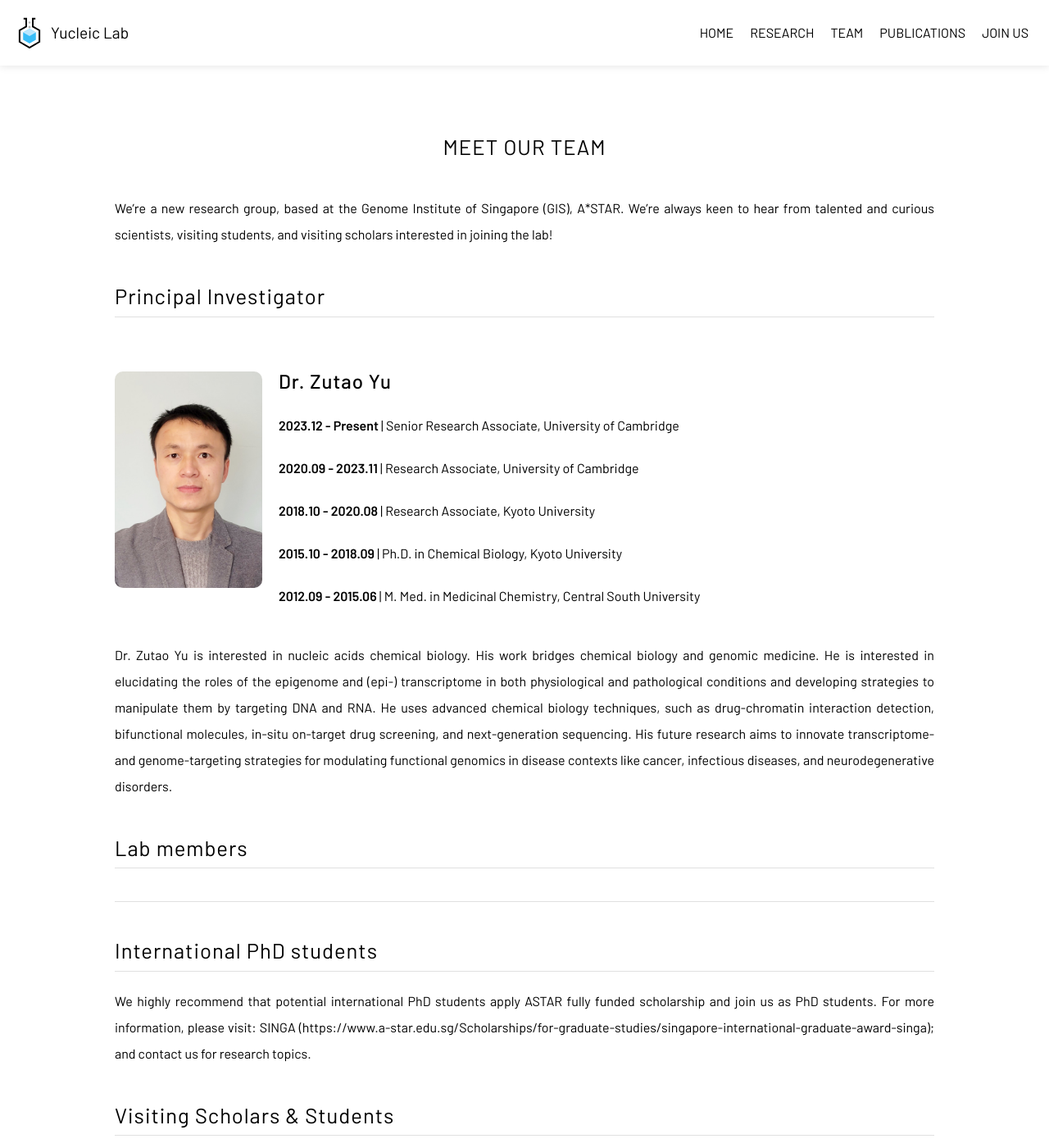
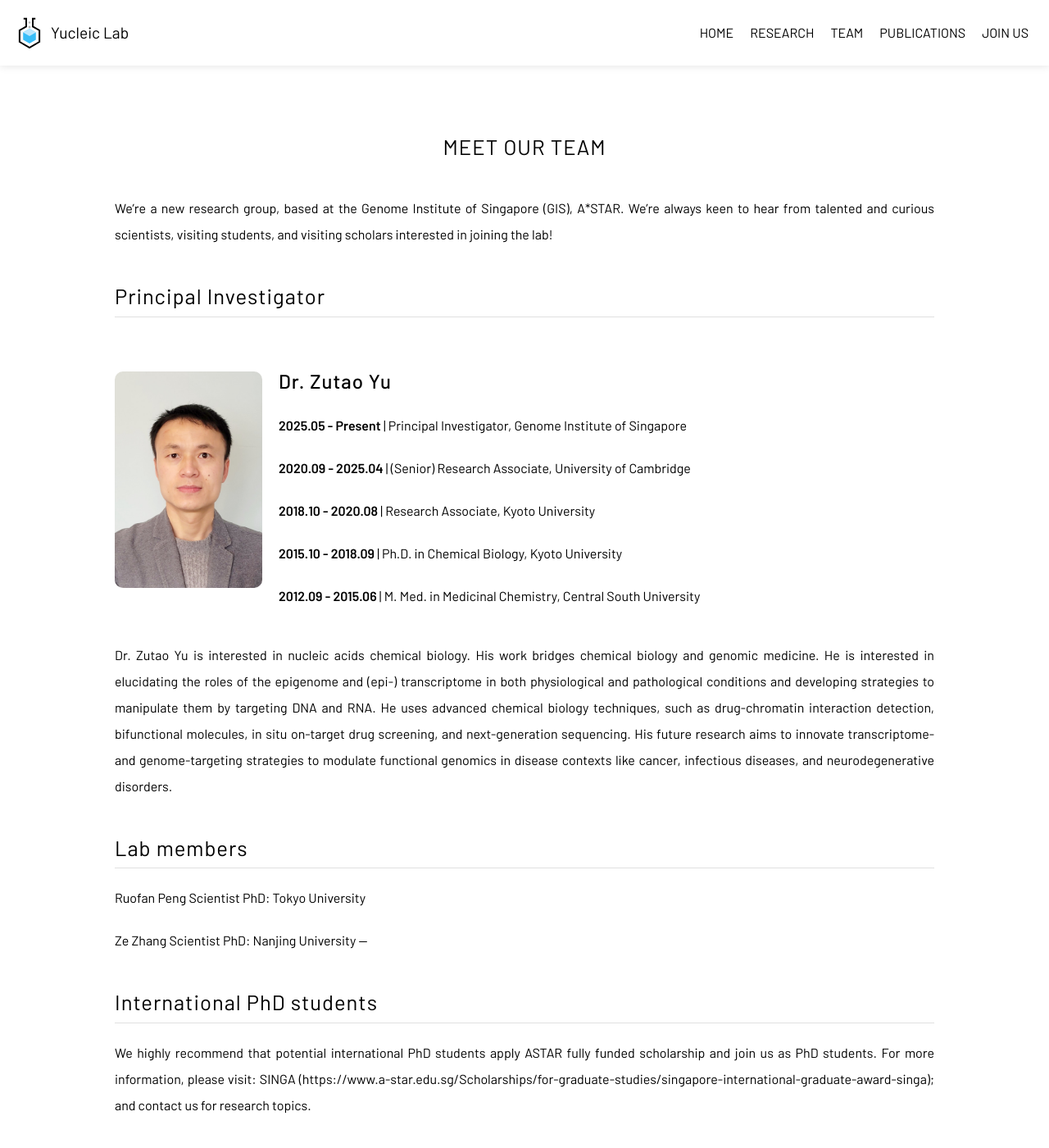
Before and after one commit to yuzutao1990/yucleiclab.github.io, a Jekyll site: the page built from team/index.md, in a window 1280 px wide and 1400 px high. Shown: the whole window at 82% size. Built offline with Jekyll 4.4.1, drawn with Linux system fonts in a browser that asks for light colours; a style sheet for code colours, icons or effects is not loaded.

Commit message:
Update index.md

```diff
--- a/team/index.md
+++ b/team/index.md
@@ -32,8 +32,8 @@ We’re a new research group, based at the Genome Institute of Singapore (GIS),
     <img src="/images/zutao.jpg" alt="Zutao's Photo" class="team-photo">
     <div class="team-info">
         <h3>Dr. Zutao Yu</h3>
-              <p><strong>2023.12 - Present</strong> |   Senior Research Associate, University of Cambridge</p>
-              <p><strong>2020.09 - 2023.11</strong> |   Research Associate, University of Cambridge</p>
+              <p><strong>2025.05 - Present</strong> |   Principal Investigator, Genome Institute of Singapore</p>
+              <p><strong>2020.09 - 2025.04</strong> |   (Senior) Research Associate, University of Cambridge</p>
               <p><strong>2018.10 - 2020.08</strong> |   Research Associate, Kyoto University</p>
               <p><strong>2015.10 - 2018.09</strong> |   Ph.D. in Chemical Biology, Kyoto University</p>
               <p><strong>2012.09 - 2015.06</strong> |   M. Med. in Medicinal Chemistry, Central South University</p>
@@ -41,12 +41,18 @@ We’re a new research group, based at the Genome Institute of Singapore (GIS),
 </div>
 
 
-Dr. Zutao Yu is interested in nucleic acids chemical biology. His work bridges chemical biology and genomic medicine. He is interested in elucidating the roles of the epigenome and (epi-) transcriptome in both physiological and pathological conditions and developing strategies to manipulate them by targeting DNA and RNA. He uses advanced chemical biology techniques, such as drug-chromatin interaction detection, bifunctional molecules, in-situ on-target drug screening, and next-generation sequencing. His future research aims to innovate transcriptome- and genome-targeting strategies for modulating functional genomics in disease contexts like cancer, infectious diseases, and neurodegenerative disorders.
+Dr. Zutao Yu is interested in nucleic acids chemical biology. His work bridges chemical biology and genomic medicine. He is interested in elucidating the roles of the epigenome and (epi-) transcriptome in both physiological and pathological conditions and developing strategies to manipulate them by targeting DNA and RNA. He uses advanced chemical biology techniques, such as drug-chromatin interaction detection, bifunctional molecules, in situ on-target drug screening, and next-generation sequencing. His future research aims to innovate transcriptome- and genome-targeting strategies to modulate functional genomics in disease contexts like cancer, infectious diseases, and neurodegenerative disorders.
 
 ## Lab members
 
 
+Ruofan Peng
+Scientist
+PhD: Tokyo University
 
+Ze Zhang
+Scientist
+PhD: Nanjing University
 ---
 ## International PhD students
 We highly recommend that potential international PhD students apply ASTAR fully funded scholarship and join us as PhD students. For more information, please visit: SINGA (https://www.a-star.edu.sg/Scholarships/for-graduate-studies/singapore-international-graduate-award-singa); and contact us for research topics.
```
